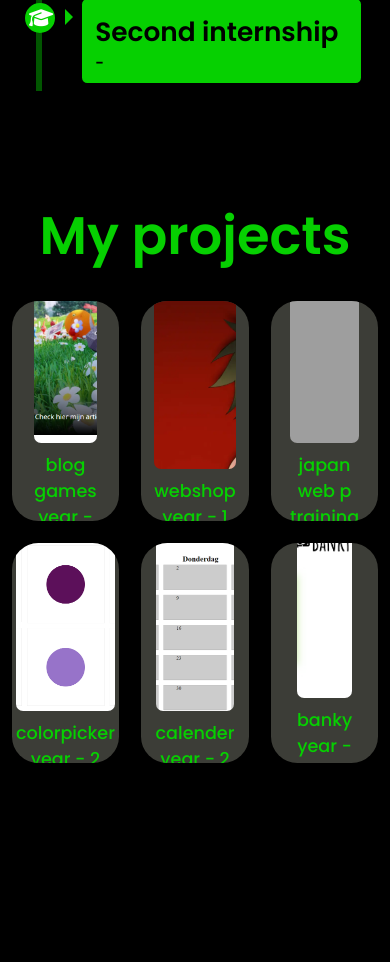
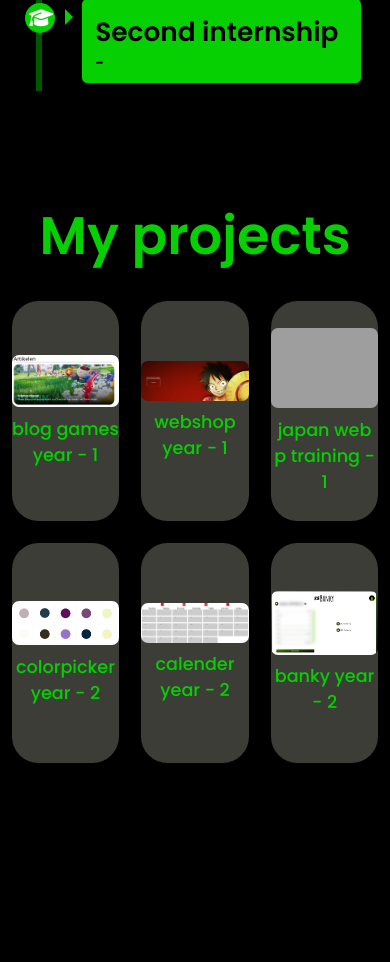
Before and after one commit to pieter9182/porfolio-yaar3p1, a PHP site: page / in a window 390 px wide. Shown: the part 2655-3617 px from the top of the page. Run offline with PHP 8.4, Linux system fonts and the light colour scheme; some libraries are stand-ins or nearby versions; grey boxes are pictures that could not be loaded.

Commit message:
projects responsive

```diff
--- a/css/style.css
+++ b/css/style.css
@@ -687,4 +687,11 @@ footer .copyright{
     .skills{
         grid-template-columns: repeat(2,1fr);
     }
+    .projects-box .projects-info{
+        padding: 0;
+    }
+    .projects-box img{
+        width: 100%;
+        height: auto;
+    }
 }
```
